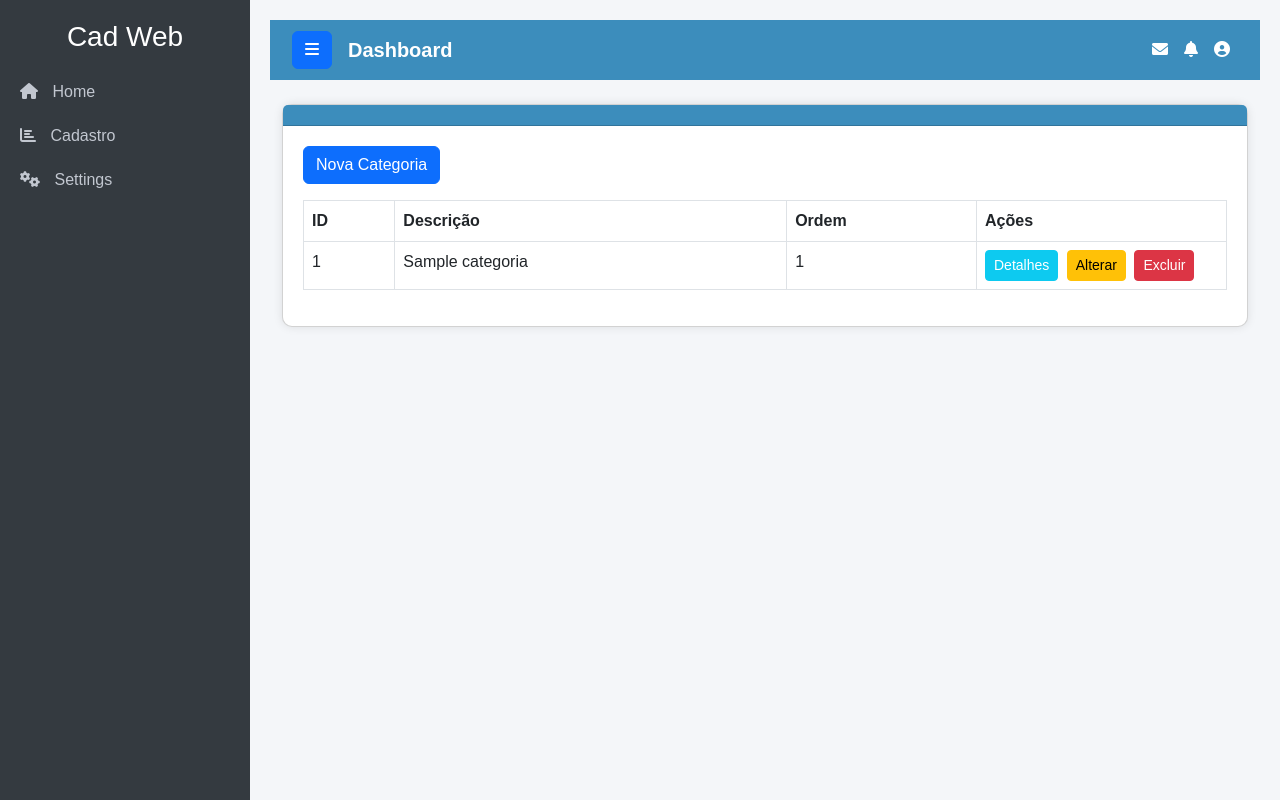
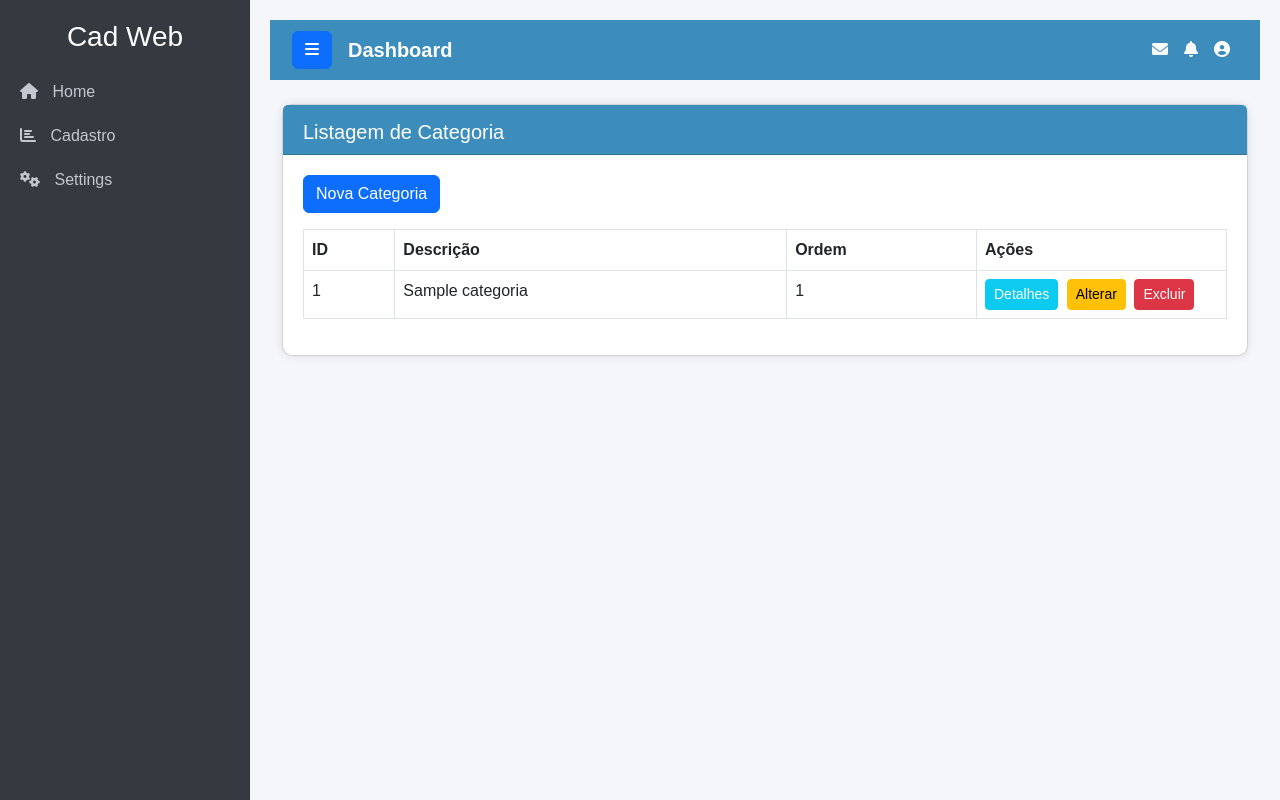
Before and after one commit to alvaroeduard/cadweb, a Django app: page /categoria in a window 1280 px wide. Run offline with Django 4.2, Linux system fonts and the light colour scheme; tables that the repository leaves empty hold one stand-in row (values such as "Sample post"); some libraries are stand-ins or nearby versions.

Commit message:
01/12/2024 23:57

```diff
--- a/templates/categoria/lista.html
+++ b/templates/categoria/lista.html
@@ -1,6 +1,6 @@
 {% extends 'base.html' %}
 
-{% block titulo_page %} Listagem de Categoria {% endblock titulo_page %}
+{% block titulo_conteudo %} Listagem de Categoria {% endblock titulo_conteudo %}
 
 {% block conteudo %}
 
```
